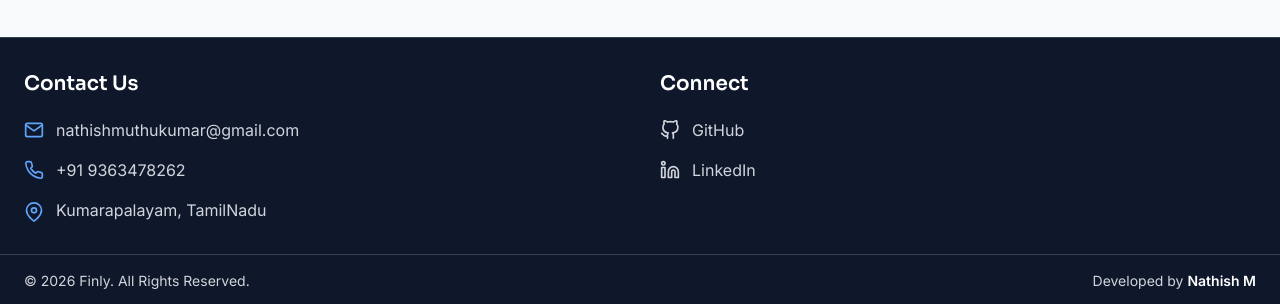
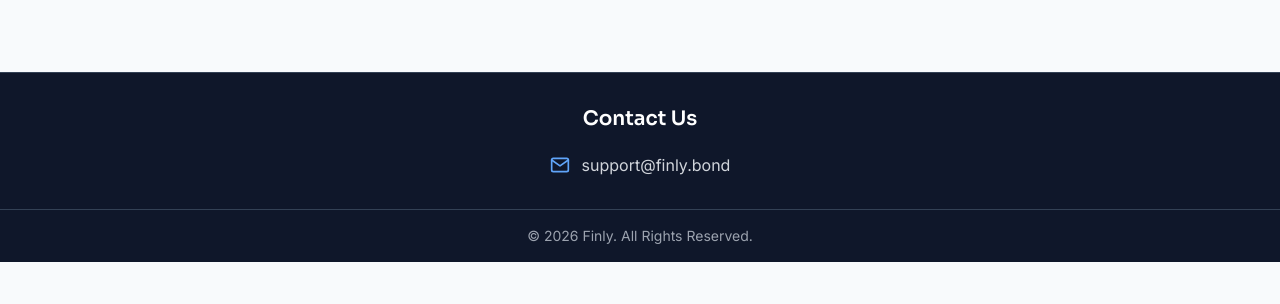
Before and after one commit to nathish1807/finly, a React (Vite) app in the folder Frontend/: page /budgets in a window 1280 px wide. Shown: the part 538-842 px from the top of the page. After the commit the page ends 800 px from the top, so only its background shows below. Built offline with nearby package versions, Linux system fonts and the light colour scheme; no server answers; sample sign-in values are in the browser's storage.

Commit message:
Refactor Footer component layout and update contact information

```diff
--- a/Frontend/src/components/Footer/Footer.jsx
+++ b/Frontend/src/components/Footer/Footer.jsx
@@ -6,106 +6,35 @@ import {
   FiLinkedin,
 } from "react-icons/fi";
 
+
 export default function Footer() {
   return (
     <footer className="bg-slate-900 text-gray-300 border-t border-slate-700 mt-10">
 
       {/* Main Footer */}
       <div className="max-w-7xl mx-auto px-6 py-8">
-
-        <div className="grid grid-cols-1 md:grid-cols-2 gap-10">
-
-          {/* Contact */}
-
+        <div className="flex justify-center">
           <div>
-
-            <h3 className="text-xl font-semibold text-white mb-5">
+            <h3 className="text-xl font-semibold text-white mb-5 text-center">
               Contact Us
             </h3>
 
-            <div className="space-y-4">
-
-              <div className="flex items-center gap-3">
-                <FiMail className="text-blue-400" size={20} />
-                <span>nathishmuthukumar@gmail.com</span>
-              </div>
-
-              <div className="flex items-center gap-3">
-                <FiPhone className="text-blue-400" size={20} />
-                <span>+91 9363478262</span>
-              </div>
-
-              <div className="flex items-start gap-3">
-                <FiMapPin className="text-blue-400 mt-1" size={20} />
-                <span>
-                  Kumarapalayam, TamilNadu
-
-                </span>
-              </div>
-
+            <div className="flex items-center justify-center gap-3">
+              <FiMail className="text-blue-400" size={20} />
+              <span>support@finly.bond</span>
             </div>
-
           </div>
-
-          {/* Connect */}
-
-          <div>
-
-            <h3 className="text-xl font-semibold text-white mb-5">
-              Connect
-            </h3>
-
-            <div className="space-y-4">
-
-              <a
-                href="https://github.com/nathish1807/"
-                target="_blank"
-                rel="noreferrer"
-                className="flex items-center gap-3 hover:text-blue-400 transition"
-              >
-                <FiGithub size={20} />
-                GitHub
-              </a>
-
-              <a
-                href="https://linkedin.com/in/nathishmuthukumar/"
-                target="_blank"
-                rel="noreferrer"
-                className="flex items-center gap-3 hover:text-blue-400 transition"
-              >
-                <FiLinkedin size={20} />
-                LinkedIn
-              </a>
-
-            </div>
-
-          </div>
-
         </div>
-
       </div>
 
       {/* Bottom Footer */}
-
       <div className="border-t border-slate-700">
-
-        <div className="max-w-7xl mx-auto px-6 py-4 flex flex-col md:flex-row justify-between items-center text-sm">
-
-          <p>
+        <div className="max-w-7xl mx-auto px-6 py-4 flex justify-center items-center text-sm">
+          <p className="text-center text-gray-400">
             © {new Date().getFullYear()} Finly. All Rights Reserved.
           </p>
-
-          <p className="mt-2 md:mt-0">
-            Developed by{" "}
-            <span className="font-semibold text-white">
-              Nathish M
-            </span>
-          </p>
-
         </div>
-
       </div>
-
     </footer>
   );
 }
```
